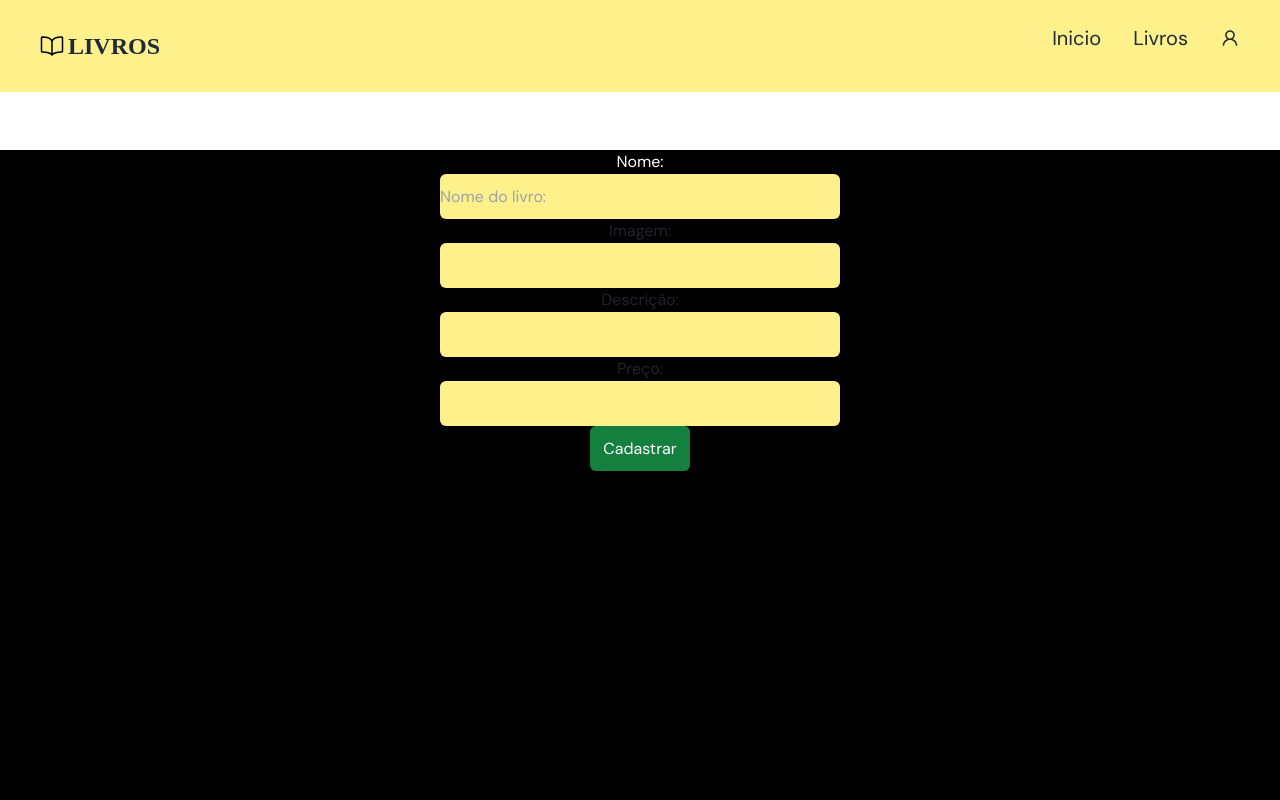
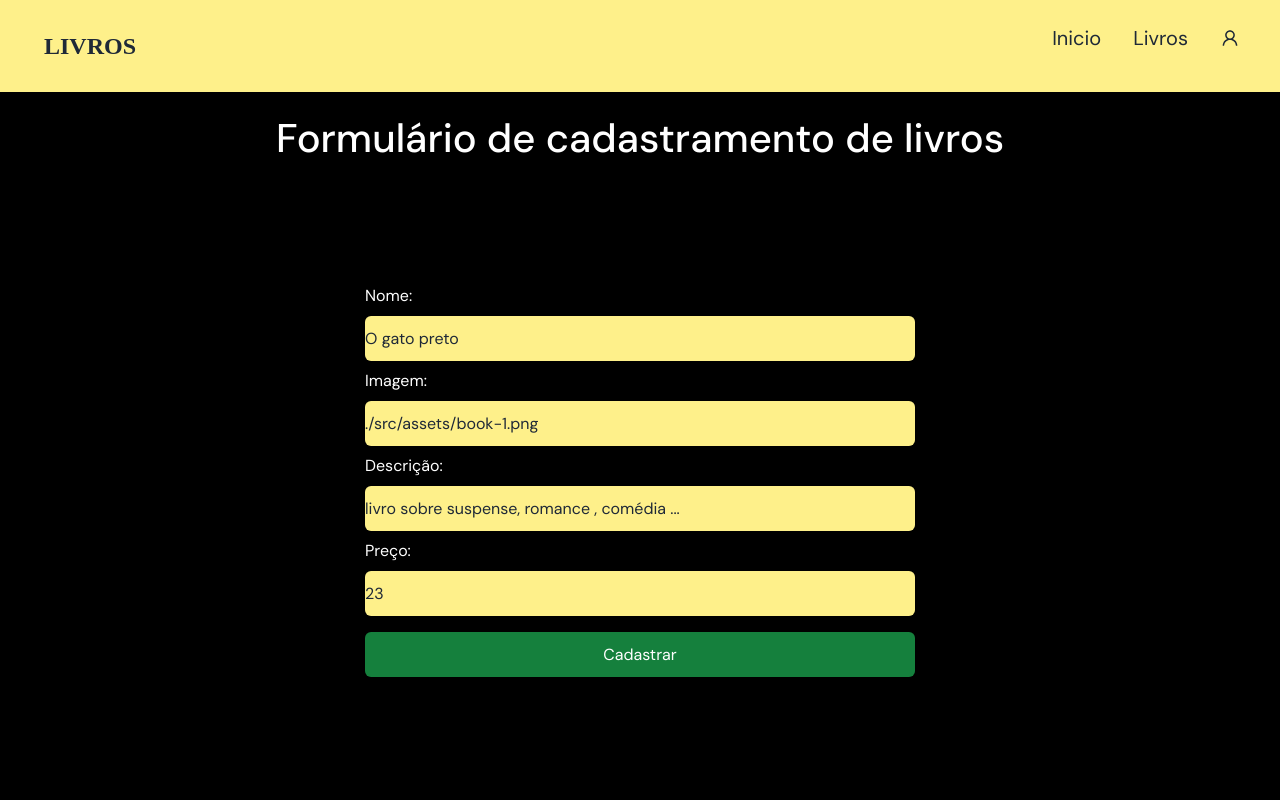
Before and after one commit to rogervalentim/study-mysql, a React (Vite) app in the folder web/: page /Cadastrar-livro in a window 1280 px wide. Shown: the top 800 px of the page. Built offline with nearby package versions, Linux system fonts and the light colour scheme.

Commit message:
add new changes on form

```diff
--- a/web/package.json
+++ b/web/package.json
@@ -17,7 +17,8 @@
     "react-dom": "^18.2.0",
     "react-easy-swipe": "^0.0.23",
     "react-icons": "^4.7.1",
-    "react-router-dom": "^6.8.1"
+    "react-router-dom": "^6.8.1",
+    "react-toastify": "^9.1.1"
   },
   "devDependencies": {
     "@types/react": "^18.0.27",
--- a/web/src/pages/CreateBook.jsx
+++ b/web/src/pages/CreateBook.jsx
@@ -42,54 +42,63 @@ function CreateBook() {
 
   return (
     <div className="h-screen">
-      <form className="flex flex-col mt-[150px] items-center" onSubmit={handleSubmit}>
-        <label className="text-[#fff]" htmlFor="title">
+      <h1 className="text-white mt-[90px] flex justify-center py-4">
+        Formulário de cadastramento de livros
+      </h1>
+
+      <div className="flex justify-center">
+        <form className="flex flex-col mt-[90px] gap-2" onSubmit={handleSubmit}>
+          <label className="text-white" htmlFor="title">
             Nome:
           </label>
           <input
-          className="bg-yellow-200 w-[400px] h-[45px] rounded"
+            className="bg-yellow-200 w-[550px] h-[45px] rounded flex justify-center placeholder:text-gray-800"
             type="text"
             id="title"
-          placeholder="Nome do livro:"
+            placeholder="O gato preto"
             value={title}
             onChange={(e) => setTitle(e.target.value)}
           />
 
-        <label htmlFor="image">Imagem:</label>
+          <label className="text-white" htmlFor="image">Imagem:</label>
           <input
-          className="bg-yellow-200 w-[400px] h-[45px] rounded"
+            className="bg-yellow-200 w-[550px] h-[45px] rounded placeholder:text-gray-800"
             type="text"
             id="image"
+            placeholder="./src/assets/book-1.png"
             value={image}
             onChange={(e) => setImage(e.target.value)}
           />
 
-        <label htmlFor="description">Descrição:</label>
+          <label className="text-white" htmlFor="description">Descrição:</label>
           <input
-          className="bg-yellow-200 w-[400px] h-[45px] rounded"
+            className="bg-yellow-200 w-[550px] h-[45px] rounded placeholder:text-gray-800"
             type="text"
             id="description"
+            placeholder="livro sobre suspense, romance , comédia ..."
             value={description}
             onChange={(e) => setDescription(e.target.value)}
           />
 
-        <label htmlFor="price">Preço:</label>
+          <label className="text-white" htmlFor="price">Preço:</label>
           <input
-          className="bg-yellow-200 w-[400px] h-[45px] rounded"
+            className="bg-yellow-200 w-[550px] h-[45px] rounded placeholder:text-gray-800"
             type="text"
             id="price"
             value={price}
+            placeholder="23"
             onChange={(e) => setPrice(e.target.value)}
           />
 
           <button
-          className="bg-green-700 rounded text-white w-[100px] h-[45px]"
+            className="bg-green-700 hover:bg-green-500 rounded text-white w-full h-[45px] mt-2"
             type="submit"
           >
             Cadastrar
           </button>
         </form>
       </div>
+    </div>
   );
 }
 
--- a/web/src/pages/ViewBooks.jsx
+++ b/web/src/pages/ViewBooks.jsx
@@ -3,8 +3,13 @@ import { api } from "../../lib/axios";
 
 import { Link } from "react-router-dom";
 
+import { useParams } from "react-router-dom";
+
+
 const ViewBooks = () => {
   const [books, setBooks] = useState([]);
+
+  const {id} = useParams();
 
   useEffect(() => {
     async function fetchData() {
@@ -19,6 +24,7 @@ const ViewBooks = () => {
     }
     fetchData();
   }, []);
+
 
 
   return (
@@ -57,14 +63,13 @@ const ViewBooks = () => {
                       Visualizar
                     </button>
                     </Link>
-                    <Link to={`/editar-livro/`+ book.id}>
                     <button
                       type="button"
-                      className="bg-green-500 text-white rounded w-[100px] h-[40px] mx-1"
+                      className="bg-red-500 text-white rounded w-[100px] h-[40px] mx-1"
+                      // onClick={DeleteBook}
                     >
-                      Editar
+                      Deletar
                     </button>
-                    </Link>
                   </div>
                 </td>
               </tr>
```
Also changed, not shown: 1 other file (tests, documents, lock files or other folders). Lines whose indentation alone changed are shown as unchanged.
